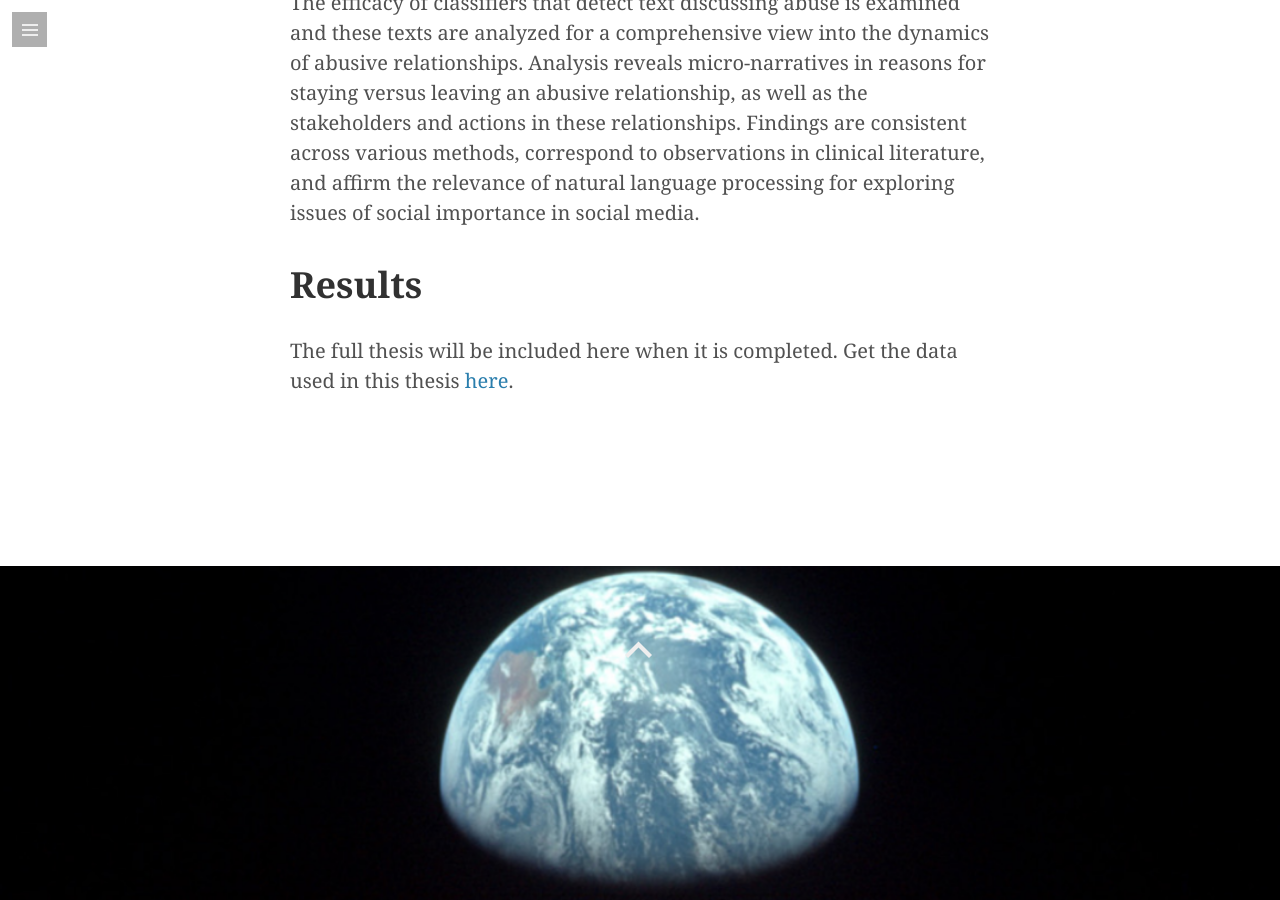
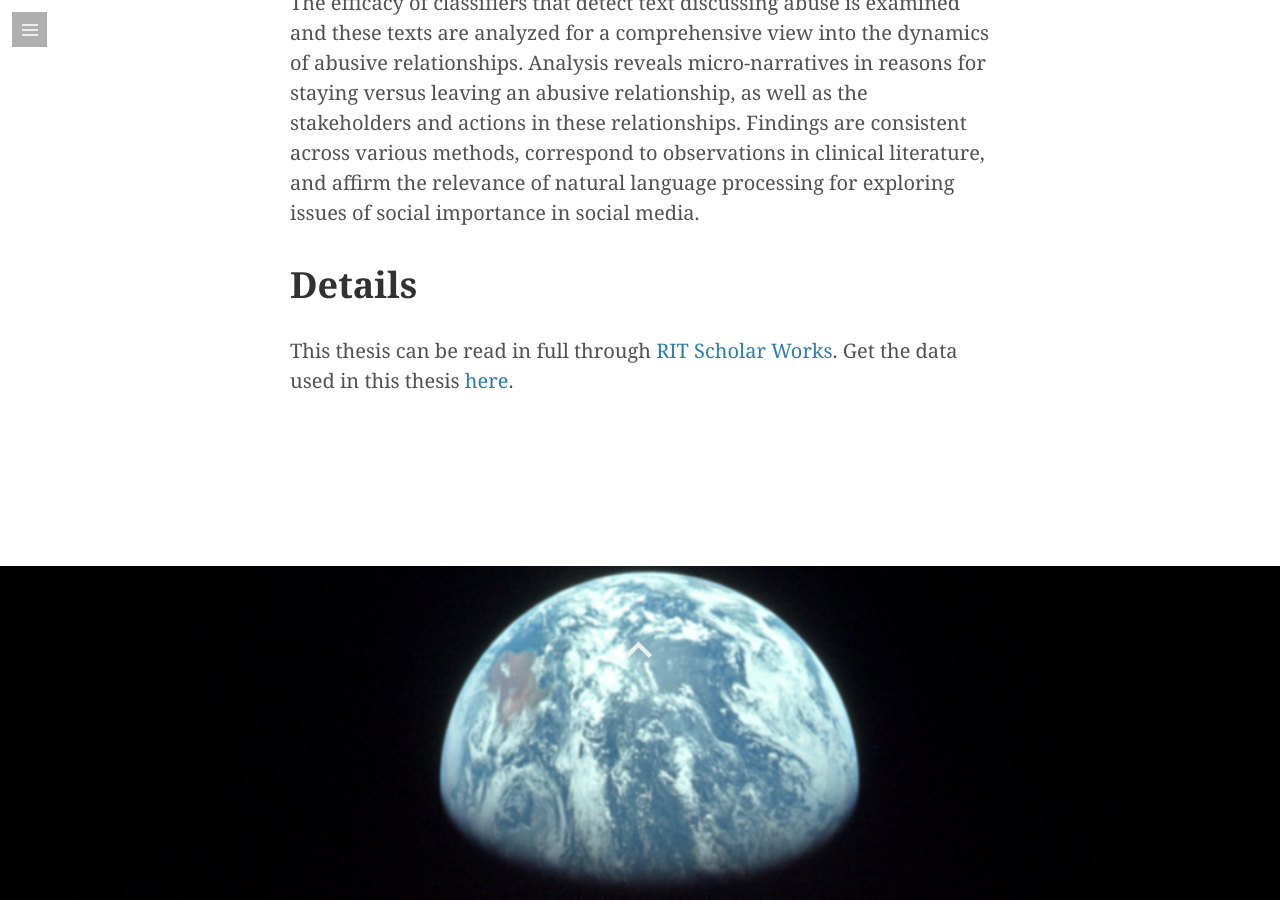
Before and after one commit to NSchrading/NSchrading.github.io, a Jekyll site: the page built from _posts/2015-07-13-thesis.md, in a window 1280 px wide and 900 px high, scrolled down 1440 px. Built offline with Jekyll 4.4.1, drawn with Linux system fonts in a browser that asks for light colours; some web fonts are replaced.

Commit message:
Add link to thesis

```diff
--- a/_posts/2015-07-13-thesis.md
+++ b/_posts/2015-07-13-thesis.md
@@ -15,6 +15,6 @@ Social media and social networking play a major role in billions of lives. Posts
 
 In this thesis, discussions of domestic abuse in social media are analyzed. The efficacy of classifiers that detect text discussing abuse is examined and these texts are analyzed for a comprehensive view into the dynamics of abusive relationships. Analysis reveals micro-narratives in reasons for staying versus leaving an abusive relationship, as well as the stakeholders and actions in these relationships. Findings are consistent across various methods, correspond to observations in clinical literature, and affirm the relevance of natural language processing for exploring issues of social importance in social media.
 
-# Results
+# Details
 
-The full thesis will be included here when it is completed. Get the data used in this thesis [here]({{ site.baseurl }}/data){:target="_blank"}.
+This thesis can be read in full through [RIT Scholar Works](http://scholarworks.rit.edu/cgi/viewcontent.cgi?article=9949&context=theses){:target="_blank"}. Get the data used in this thesis [here]({{ site.baseurl }}/data){:target="_blank"}.
```
